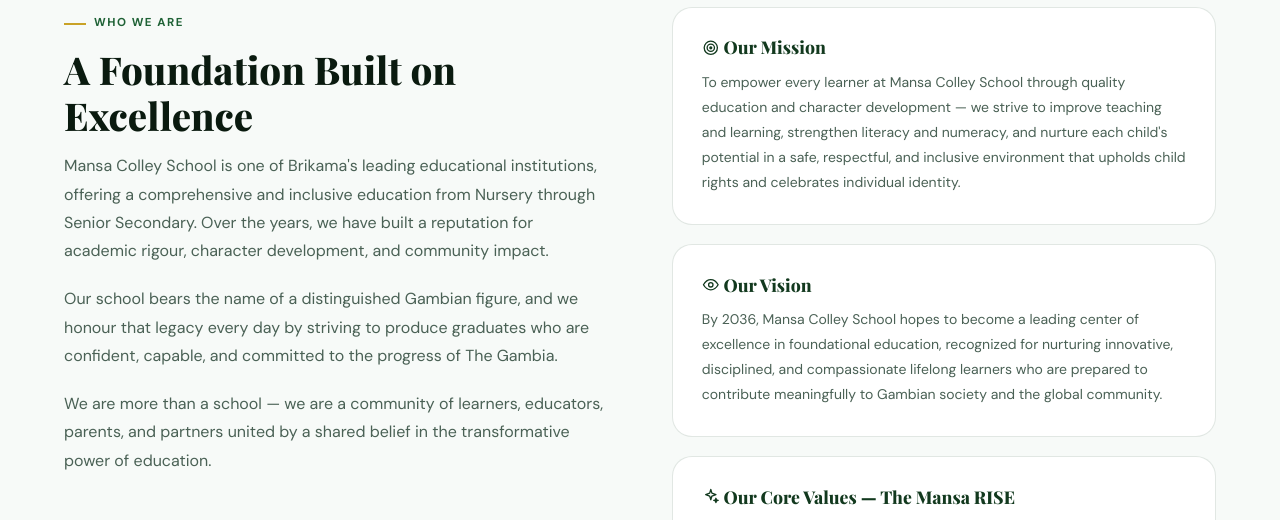
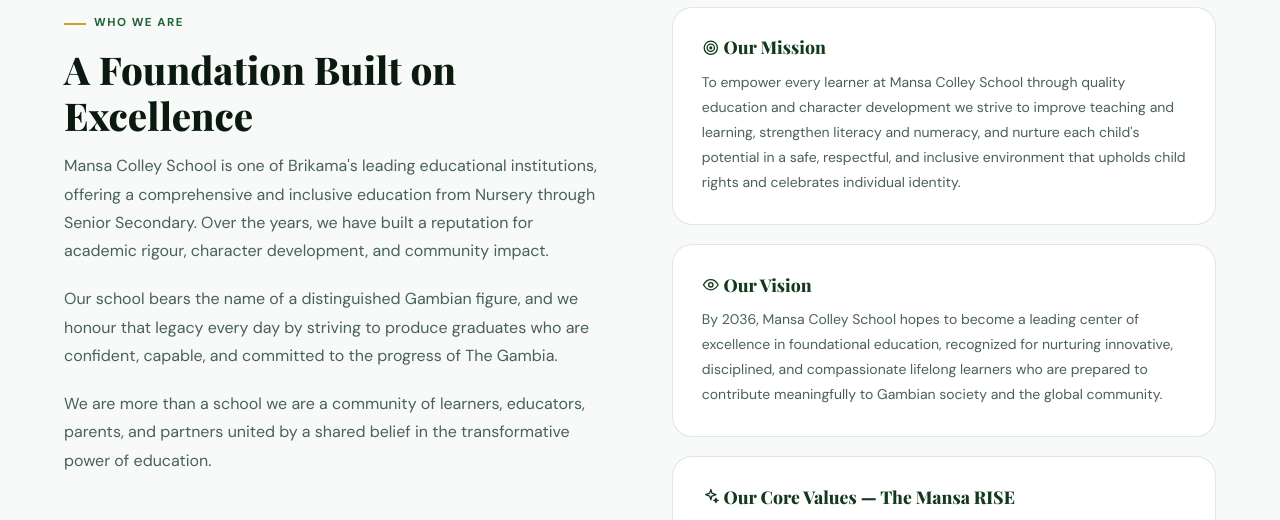
Before and after one commit to isatou614/mansa-colley-school, a plain HTML site: page about.html in a window 1280 px wide. Shown: the part 413-933 px from the top of the page. Drawn offline with nearby package versions, Linux system fonts and the light colour scheme.

Commit message:
Minor copy tweak on About page

```diff
--- a/about.html
+++ b/about.html
@@ -105,12 +105,12 @@
           <h2 class="stitle">A Foundation Built on Excellence</h2>
           <p class="sdesc" style="margin-bottom:1.2rem">Mansa Colley School is one of Brikama's leading educational institutions, offering a comprehensive and inclusive education from Nursery through Senior Secondary. Over the years, we have built a reputation for academic rigour, character development, and community impact.</p>
           <p class="sdesc" style="margin-bottom:1.2rem">Our school bears the name of a distinguished Gambian figure, and we honour that legacy every day by striving to produce graduates who are confident, capable, and committed to the progress of The Gambia.</p>
-          <p class="sdesc">We are more than a school — we are a community of learners, educators, parents, and partners united by a shared belief in the transformative power of education.</p>
+          <p class="sdesc">We are more than a school we are a community of learners, educators, parents, and partners united by a shared belief in the transformative power of education.</p>
         </div>
         <div class="reveal delay-2">
           <div style="background:var(--white);border:1px solid var(--border);border-radius:var(--radiuslg);padding:1.8rem;margin-bottom:1.2rem">
             <h3 style="font-size:1.1rem;font-weight:800;margin-bottom:0.8rem;color:var(--g7)"><svg class="icon" aria-hidden="true" focusable="false"><use href="#icon-target"></use></svg> Our Mission</h3>
-            <p class="sdesc" style="font-size:14px">To empower every learner at Mansa Colley School through quality education and character development — we strive to improve teaching and learning, strengthen literacy and numeracy, and nurture each child's potential in a safe, respectful, and inclusive environment that upholds child rights and celebrates individual identity.</p>
+            <p class="sdesc" style="font-size:14px">To empower every learner at Mansa Colley School through quality education and character development we strive to improve teaching and learning, strengthen literacy and numeracy, and nurture each child's potential in a safe, respectful, and inclusive environment that upholds child rights and celebrates individual identity.</p>
           </div>
           <div style="background:var(--white);border:1px solid var(--border);border-radius:var(--radiuslg);padding:1.8rem;margin-bottom:1.2rem">
             <h3 style="font-size:1.1rem;font-weight:800;margin-bottom:0.8rem;color:var(--g7)"><svg class="icon" aria-hidden="true" focusable="false"><use href="#icon-eye"></use></svg> Our Vision</h3>
```
